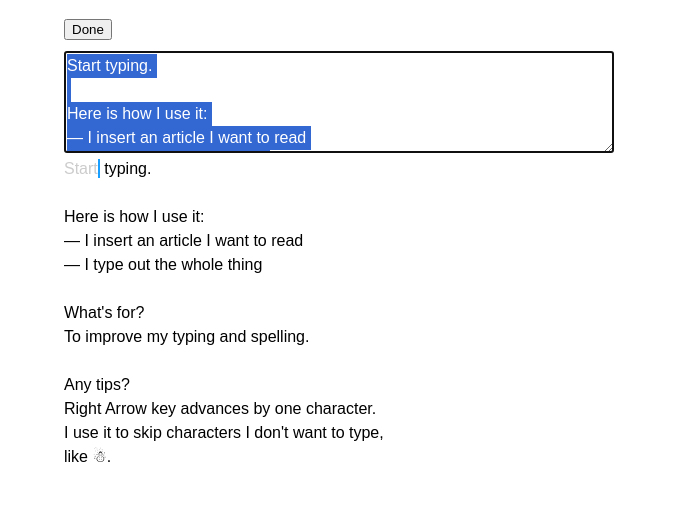
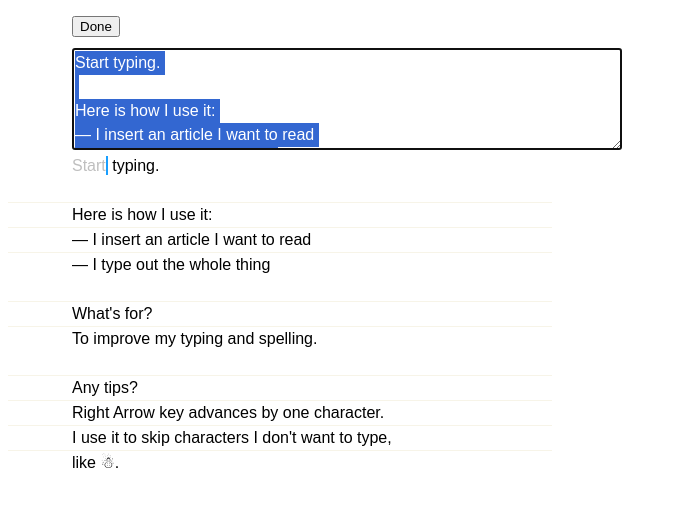
Before and after one commit to NV/typun, a plain HTML site: page index.html in a window 1280 px wide. Both pictures are taken after a click on the button "Edit". Shown: the whole page, without its empty margins (0-677 px from the left). Drawn offline with Linux system fonts and the light colour scheme.

Commit message:
Better spacing.

```diff
--- a/style.css
+++ b/style.css
@@ -1,6 +1,5 @@
 body {
-	margin-top: 1.2em;
-	margin-left: 5vw;
+	margin-top: 0;
 }
 
 #wrap {
@@ -9,6 +8,7 @@ body {
 
 .left {
 	float: left;
+	margin-top: 1em;
 }
 
 #text,
@@ -35,7 +35,7 @@ ins {
 	text-decoration: none;
 }
 #done, .done {
-	color: #CCC;
+	color: hsl(0, 0%, 75%);
 }
 .paragraph > .undone::before {
 	content: '';
@@ -63,12 +63,28 @@ ins {
 }
 #edit {
 	margin-bottom: .8em;
+	margin-left: 5vw;
 }
 
 .paragraph {
 	position: relative;
 	margin: 0;
+	padding-left: 5vw;
+	padding-right: 3vw;
 	z-index: 9;
+}
+
+.paragraph.done {
+	background-color: hsl(0, 0%, 98%)
+}
+
+.paragraph + .paragraph {
+	border-top: 0.51px solid hsl(46, 50%, 94%);
+}
+
+.paragraph:hover {
+	background: hsl(46, 100%, 97%);
+	outline: 0.51px solid hsl(46, 100%, 70%);
 }
 
 #errors, #deck {
@@ -79,6 +95,7 @@ ins {
 
 #type_area {
 	display: none;
+	margin-left: 5vw;
 }
 .edit-on #type_area {
 	display: inline-block;
```
